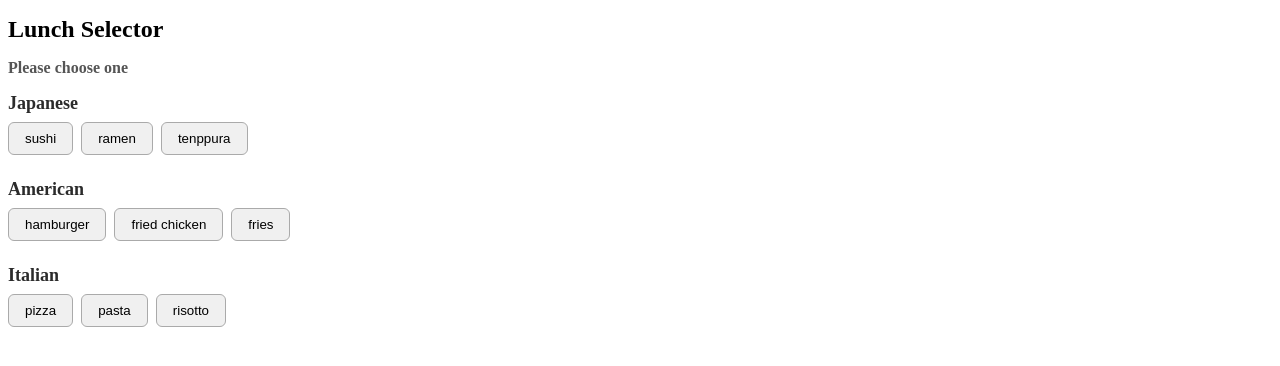
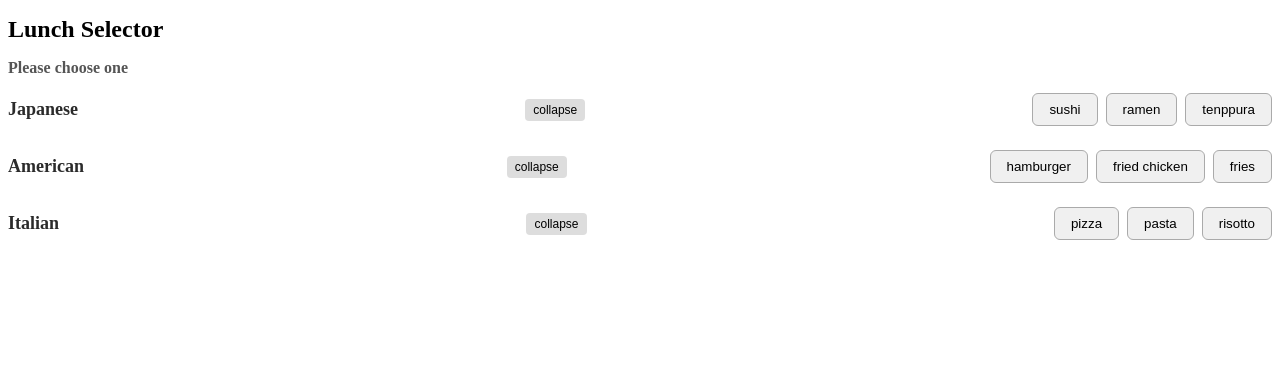
Before and after one commit to Bob769-wq/Angular-lunch-selecor, an Angular app: page / in a window 1280 px wide. Shown: the top 366 px of the page. Built offline with nearby package versions, Linux system fonts and the light colour scheme.

Commit message:
expand and collapse

```diff
--- a/src/app/components/category-list.component.css
+++ b/src/app/components/category-list.component.css
@@ -2,8 +2,29 @@
   margin-bottom: 1.5rem;
 }
 
+.category-header {
+  display: flex;
+  justify-content: space-between;
+  align-items: center;
+  margin-bottom: .5rem;
+}
+
 .category h2 {
-  margin-bottom: .5rem;
+  margin: 0;
   color: #2b2b2b;
   font-size: 18px;
 }
+
+.category-header button {
+  padding: 4px 8px;
+  font-size: 12px;
+  cursor: pointer;
+  background-color: #ddd;
+  border: none;
+  border-radius: 4px;
+  transition: all .2s;
+}
+
+.category-header button:hover {
+  background-color: #ccc;
+}
--- a/src/app/components/category-list.component.html
+++ b/src/app/components/category-list.component.html
@@ -1,6 +1,14 @@
 @for (category of categories; track category.name) {
 <div class="category">
-  <h2>{{category.name}}</h2>
-  <app-item-list [items]="category.items" [selectedItem]="selectedItem" [onSelect]="onItemSelected"></app-item-list>
+  <div class="category-header">
+    <h2>{{category.name}}</h2>
+    <button (click)="toggle(category.name)">
+      {{isExpanded(category.name)? 'collapse':'expand'}}
+    </button>
+
+    @if (isExpanded(category.name)) {
+    <app-item-list [items]="category.items" [selectedItem]="selectedItem" [onSelect]="onItemSelected"></app-item-list>
+    }
+  </div>
 </div>
 }
--- a/src/app/components/category-list.component.ts
+++ b/src/app/components/category-list.component.ts
@@ -1,4 +1,4 @@
-import { Component, Input, input } from '@angular/core';
+import { Component, Input, signal } from '@angular/core';
 import { CommonModule } from '@angular/common';
 import { ItemListComponent } from './item-list.component';
 
@@ -13,4 +13,17 @@ export class CategoryListComponent {
   @Input() categories: { name: string; items: string[] }[] = [];
   @Input() selectedItem: string | null = null;
   @Input() onItemSelected: (item: string) => void = () => { };
+
+  readonly expandedMap = signal<Record<string, boolean>>({});
+
+  toggle(categoryName: string) {
+    this.expandedMap.update((map) => ({
+      ...map,
+      [categoryName]: !map[categoryName]
+    }));
+  }
+
+  isExpanded(categoryName: string): boolean {
+    return this.expandedMap()[categoryName] ?? true;
+  }
 }
```
